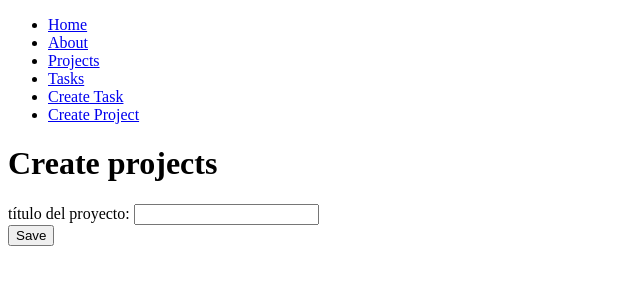
After one commit to lordraum/curso-django, a Django app: page /create_project/ in a window 1280 px wide. The commit adds this page. Shown: the top 300 px of the page, without its empty margins (0-640 px from the left). Run offline with Django 4.2, Linux system fonts and the light colour scheme.

Commit message:
post forms

```diff
--- a/django-project/myapp/forms.py
+++ b/django-project/myapp/forms.py
@@ -1,5 +1,8 @@
 from django import forms
 
 class CreateNewTask(forms.Form):
-    title = forms.CharField(label='Nombre de la tarea')
+    title = forms.CharField(label='Nombre de la tarea', max_length=200)
     description = forms.CharField(widget=forms.Textarea, label='Describe la tarea')
+
+class CreateNewProject(forms.Form):
+    name = forms.CharField(label='título del proyecto', max_length=200)
--- a/django-project/myapp/templates/layout/base.html
+++ b/django-project/myapp/templates/layout/base.html
@@ -13,6 +13,7 @@
         <li><a href="/projects">Projects</a></li>
         <li><a href="/tasks">Tasks</a></li>
         <li><a href="/create_task">Create Task</a></li>
+        <li><a href="/create_project">Create Project</a></li>
       </ul>
     </nav>
     {% block content %} {% endblock %}
--- /dev/null
+++ b/django-project/myapp/templates/projects/create_project.html
@@ -0,0 +1,8 @@
+{% extends 'layout/base.html' %} {% block content %}
+
+<h1>Create projects</h1>
+<form method="POST">
+  {% csrf_token %} {{form.as_div}}
+  <button>Save</button>
+</form>
+{% endblock %}
--- a/django-project/myapp/urls.py
+++ b/django-project/myapp/urls.py
@@ -8,4 +8,5 @@ urlpatterns = [
     path("projects/", views.projects),
     path("tasks/", views.tasks),
     path("create_task/", views.create_task),
+    path("create_project/", views.create_project),
 ]
--- a/django-project/myapp/views.py
+++ b/django-project/myapp/views.py
@@ -2,7 +2,7 @@ from django.http import HttpResponse, JsonResponse
 from django.shortcuts import get_object_or_404
 from .models import Project, Task
 from django.shortcuts import render, redirect
-from .forms import CreateNewTask
+from .forms import CreateNewTask, CreateNewProject
 
 def index(request):
     title = 'Curso de Django'
@@ -13,20 +13,29 @@ def about(request):
 
 def projects(request):
     projects = Project.objects.all()
-    return render(request, 'projects.html', {'projects' : projects})
+    return render(request, 'projects/projects.html', {'projects' : projects})
 
 def tasks(request):
     tasks = Task.objects.all()
-    return render(request, 'tasks.html', {'tasks' : tasks})
+    return render(request, 'tasks/tasks.html', {'tasks' : tasks})
 
 def create_task(request):
     if request.method == 'GET':
-        return render(request, 'create_task.html', {'form' : CreateNewTask()
+        return render(request, 'tasks/create_task.html', {'form' : CreateNewTask()
         })
     else:
         Task.objects.create(title=request.POST['title'], description=request.POST['description'], project_id=2)
 
         return redirect('/tasks/')
+
+def create_project(request):
+    if request.method == 'GET':
+        return render(request, 'projects/create_project.html', {'form' : CreateNewProject()
+    })
+    else:
+        Project.objects.create(name=request.POST['name'])
+        return render(request, 'projects/create_project.html', {'form' : CreateNewProject()
+    })
 
 def hello(request, username):
     print(username)
```
Also changed, not shown: django-project/django.md (+31 -0 lines), django-project/todo.md (+1 -0 lines), django-project/db.sqlite3, django-project/myapp/templates/projects/projects.html (renamed from django-project/myapp/templates/projects.html), django-project/myapp/templates/tasks/create_task.html (renamed from django-project/myapp/templates/create_task.html), django-project/myapp/templates/tasks/tasks.html (renamed from django-project/myapp/templates/tasks.html).
